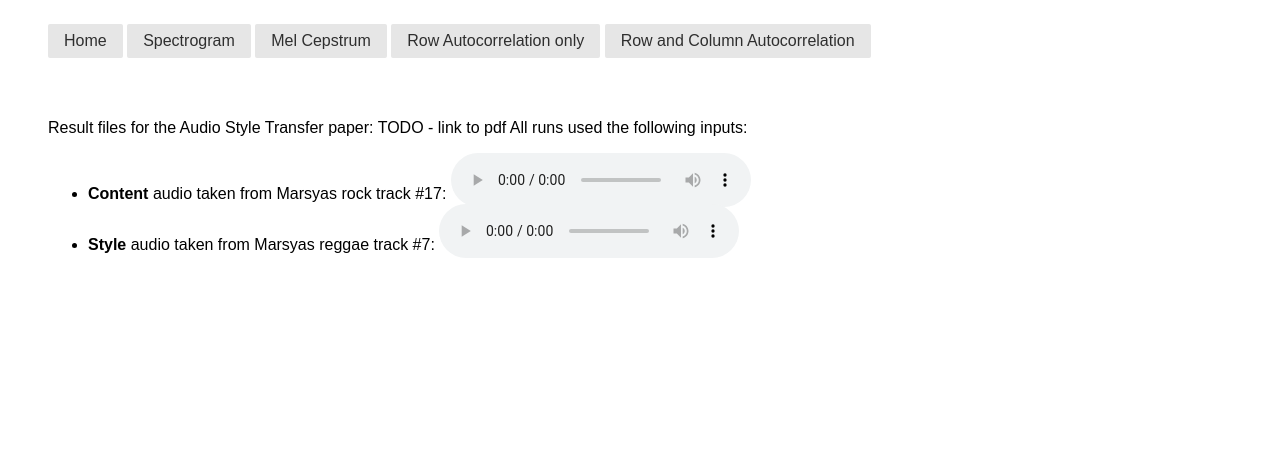
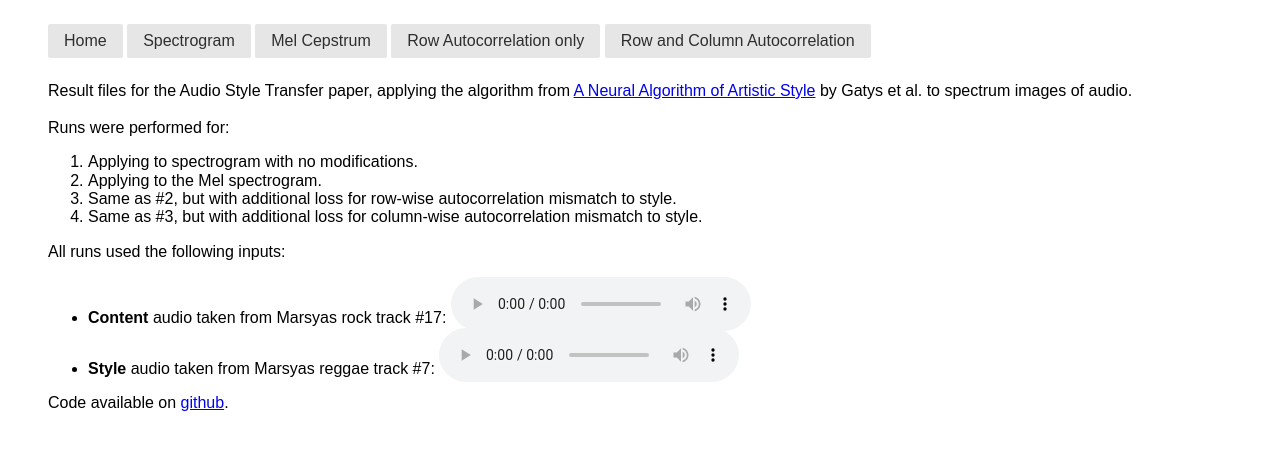
Before and after one commit to padster/AudioStyle, a plain HTML site: page docs/index.html in a window 1280 px wide. Drawn offline with nearby package versions, Linux system fonts and the light colour scheme.

Commit message:
minor update to website

```diff
--- a/docs/index.html
+++ b/docs/index.html
@@ -34,13 +34,22 @@
   </div>
 
   <div id='t-h'>
-    <br /> <br />
-    Result files for the Audio Style Transfer paper: TODO - link to pdf
+    Result files for the Audio Style Transfer paper, applying the algorithm from
+    <a href="https://arxiv.org/abs/1508.06576">A Neural Algorithm of Artistic Style</a>
+    by Gatys et al. to spectrum images of audio. <br /> <br />
+    Runs were performed for:
+    <ol>
+      <li>Applying to spectrogram with no modifications.</li>
+      <li>Applying to the Mel spectrogram.</li>
+      <li>Same as #2, but with additional loss for row-wise autocorrelation mismatch to style.</li>
+      <li>Same as #3, but with additional loss for column-wise autocorrelation mismatch to style.</li>
+    </ol>
     All runs used the following inputs:
     <ul>
       <li><b>Content</b> audio taken from Marsyas rock track #17: <audio controls><source src="./rock17.wav" type="audio/wav"/></audio></li>
       <li><b>Style </b> audio taken from Marsyas reggae track #7: <audio controls><source src="./reggae07.wav" type="audio/wav"/></audio></li>
     </ul>
+    Code available on <a href="https://github.com/padster/AudioStyle">github</a>.
   </div>
 
   <!-- Spectrogram -->
@@ -118,7 +127,7 @@
       <li>Convert spectrograms to mel cepstrum</li>
       <li>Apply style transfer algorithm to the cepstrum</li>
       <ul>
-        <li>Loss function includes row and columne autocorrelations</li>
+        <li>Loss function includes row and column autocorrelations</li>
       </ul>
       <li>Convert result cepstrum back to spectrogram</li>
       <li>Convert result spectrogram back to audio</li>
```
Also changed, not shown: 1 other file.
